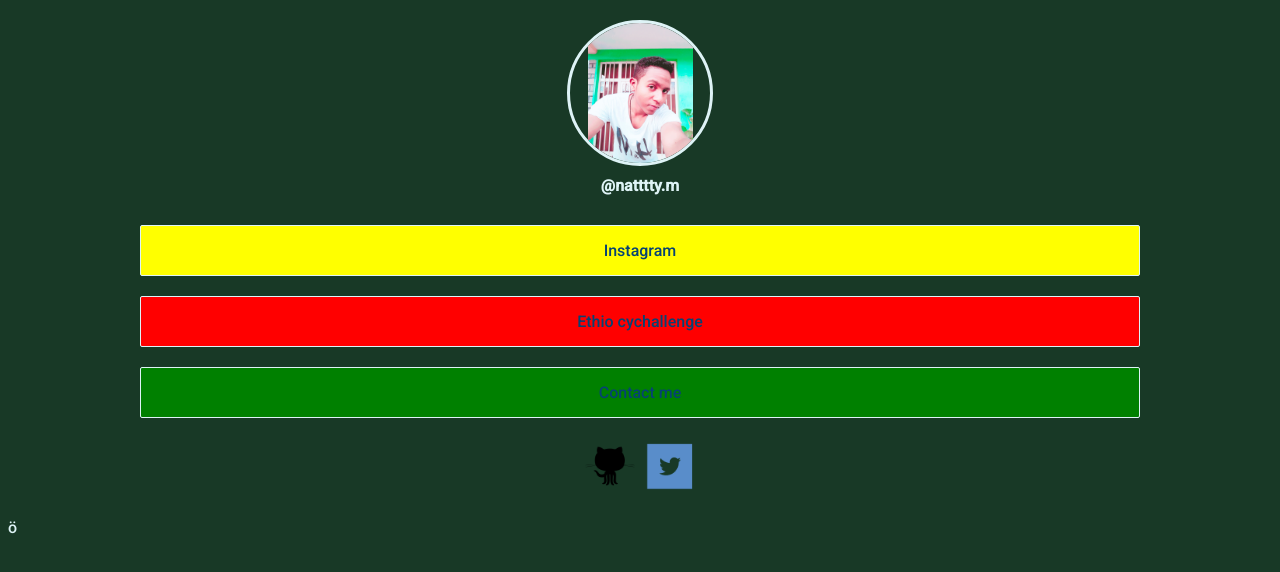
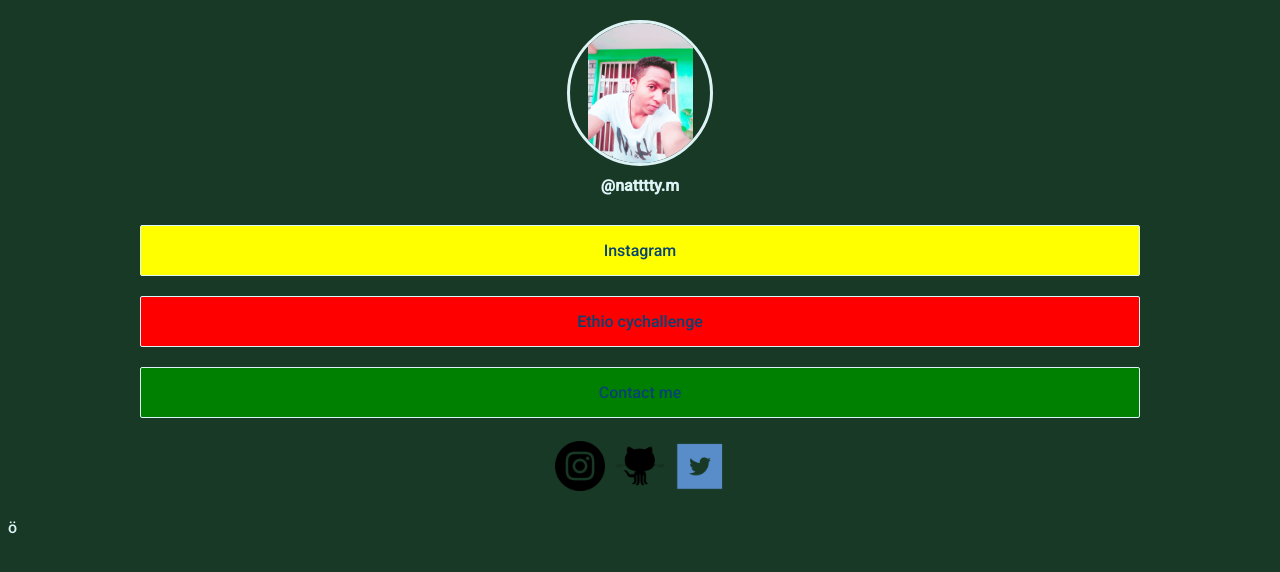
Before and after one commit to Natnael22sds/nati-web2, a plain HTML site: page index.html in a window 1280 px wide. Drawn offline with Linux system fonts and the light colour scheme.

Commit message:
Update index.html

```diff
--- a/index.html
+++ b/index.html
@@ -70,6 +70,17 @@
 			</div>
 			<div class="icon-list">
 				<a
+					href="https://www.instagram.com/natttty.m/"
+					target="_blank"
+					rel="noopener noreferrer"
+				>
+					<img
+						src="images/instagram.png"
+						alt="instagram link"
+						class="icon-list-img"
+					/>
+				</a>
+                                  <a
 					href="https://github.com/"
 					target="_blank"
 					rel="noopener noreferrer"
```
